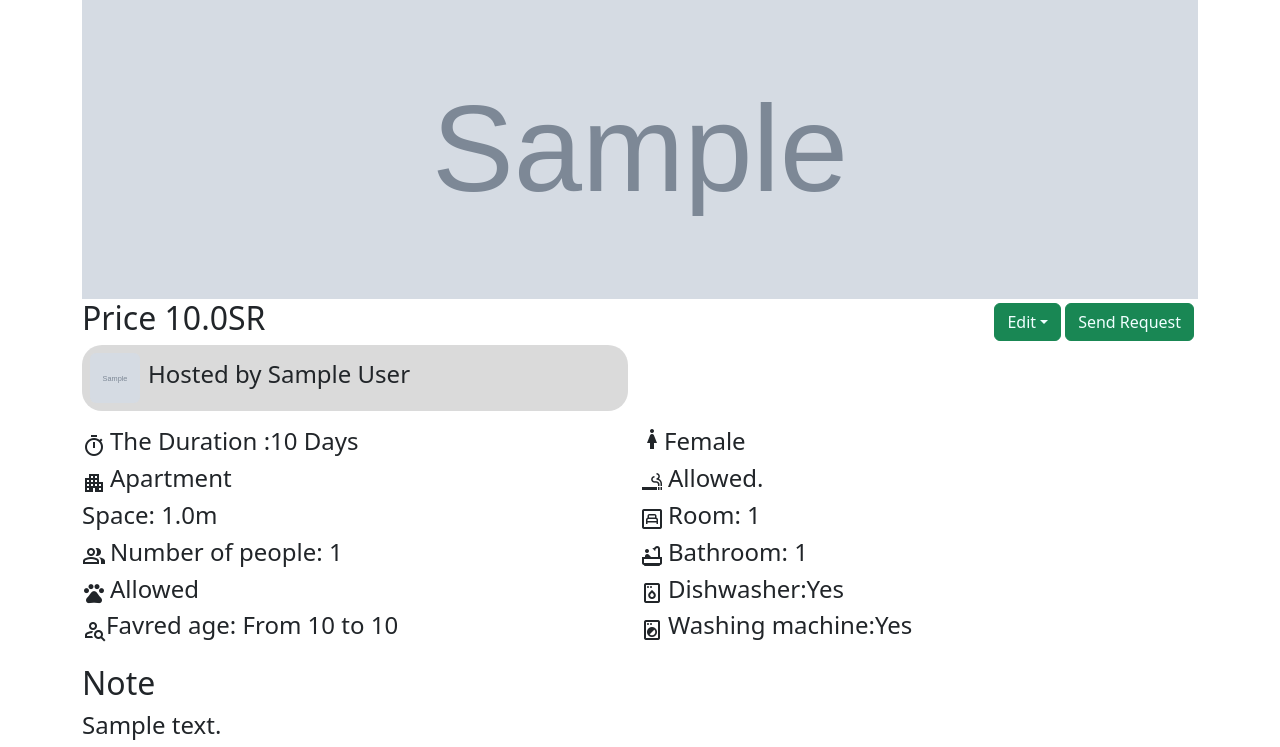
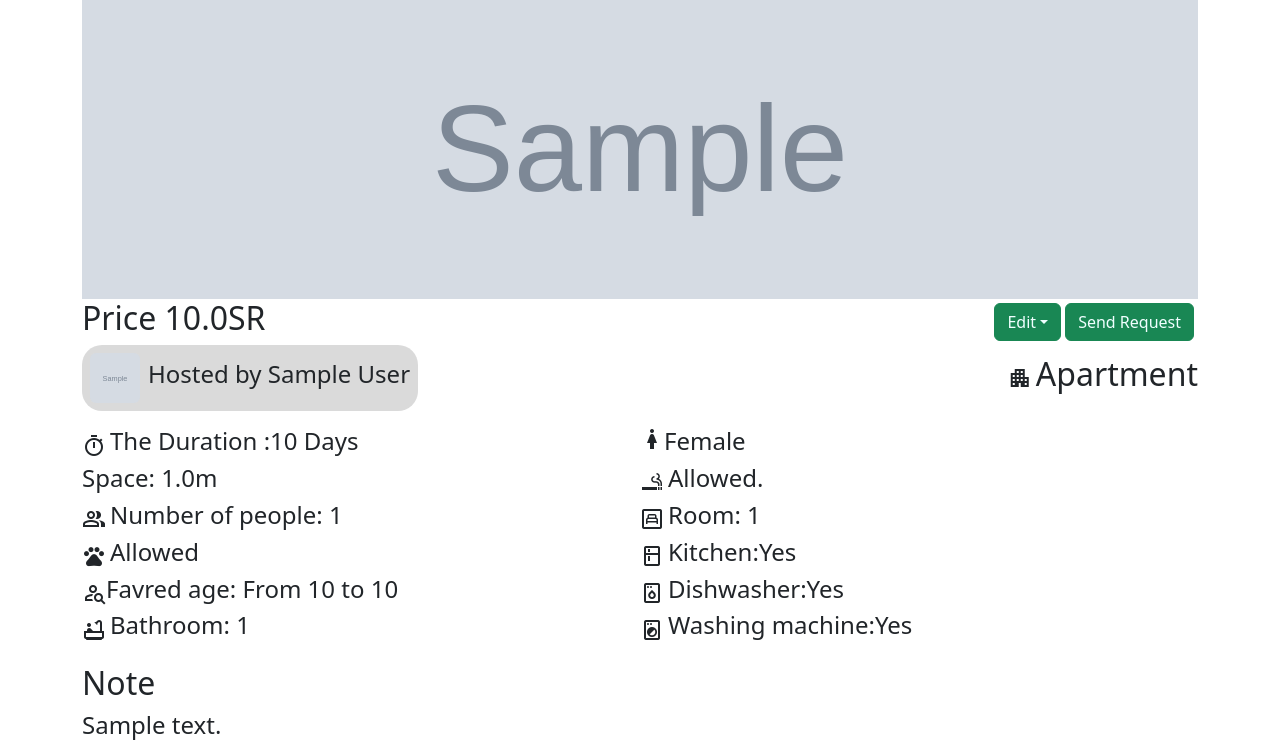
Before and after one commit to Aseelalshammrani/Roommate, a Django app: page /advertisement/details/1/ in a window 1280 px wide. Shown: the part 113-860 px from the top of the page. Run offline with Django 5.2, Linux system fonts and the light colour scheme; tables that the repository leaves empty hold one stand-in row (values such as "Sample post"); grey boxes marked "Sample" are stand-in pictures.

Commit message:
Done Update and delete 4ever

```diff
--- a/RoommateProject/advertisements/templates/advertisements/advertisement_details.html
+++ b/RoommateProject/advertisements/templates/advertisements/advertisement_details.html
@@ -18,7 +18,7 @@
           Edit</button>
         <ul class="dropdown-menu">
           <li><a class="dropdown-item" href="{% url 'advertisements:update_advertisement_view' advertisement.id %}">Update</a></li>
-          <li><a class="dropdown-item" href="#">Delete</a></li>
+          <li><a class="dropdown-item" data-bs-toggle="modal" data-bs-target="#deleteadvertisement">Delete</a></li>
         </ul>
       </div>
 
@@ -29,11 +29,23 @@
 </div>
 
 <div class="row">
-<div class="col-6">
+<div class="d-flex justify-content-between align-items-center">
 <div class="profile d-flex gap-2 align-items-center p-2">
 <img src="{{advertisement.user.profile.personal_image.url}}" height="50" width="50" class="rounded">
 <h4>Hosted by {{advertisement.user.first_name}} {{advertisement.user.last_name}}</h4>
 </div>
+
+<div class="d-flex align-items-center gap-1">
+    {% if advertisement.type_of_residential == 'House' %}
+    <span class="material-symbols-outlined">home</span>
+    {% elif advertisement.type_of_residential == 'Room' %}
+    <span class="material-symbols-outlined">night_shelter</span>
+    {%else%}
+    <span class="material-symbols-outlined">apartment</span>
+    {% endif %}
+<h2>{{advertisement.type_of_residential}}</h2>
+</div>
+
 </div>
 </div>
 
@@ -44,17 +56,6 @@
 <div class="d-flex align-items-center gap-1">
 <span class="material-symbols-outlined">timer</span>
 <h4>The Duration :{{advertisement.duration_residence}} {{advertisement.type_of_duration}}</h4>
-</div>
-
-<div class="d-flex align-items-center gap-1">
-    {% if advertisement.type_of_residential == 'House' %}
-    <span class="material-symbols-outlined">home</span>
-    {% elif advertisement.type_of_residential == 'Room' %}
-    <span class="material-symbols-outlined">night_shelter</span>
-    {%else%}
-    <span class="material-symbols-outlined">apartment</span>
-    {% endif %}
-<h4>{{advertisement.type_of_residential}}</h4>
 </div>
 
 <div class="d-flex align-items-center gap-1">
@@ -79,6 +80,11 @@
 <div class="d-flex align-items-center">
 <span class="material-symbols-outlined">person_search</span>
 <h4>Favred age: From {{advertisement.min_age}} to {{advertisement.max_age}} </h4>
+</div>
+
+<div class="d-flex align-items-center gap-1">
+<span class="material-symbols-outlined">bathtub</span>
+<h4>Bathroom: {{advertisement.bathroom}}</h4>
 </div>
 
 </div>
@@ -108,9 +114,14 @@
 </div>
 
 <div class="d-flex align-items-center gap-1">
-<span class="material-symbols-outlined">bathtub</span>
-<h4>Bathroom: {{advertisement.bathroom}}</h4>
+    <span class="material-symbols-outlined">kitchen</span>
+    {% if advertisement.has_kitchen == True %}
+    <h4>Kitchen:Yes</h4>
+    {%else%}
+    <h4>Kitchen:No</h4>
+    {%endif%}
 </div>
+
 
 <div class="d-flex align-items-center gap-1">
     <span class="material-symbols-outlined">dishwasher_gen</span>
@@ -150,7 +161,25 @@
         </div>
         <div class="modal-footer">
           <button type="button" class="btn btn-secondary" data-bs-dismiss="modal">Cancel</button>
-          <a href="#" class="btn btn-success">Yes, I want to send it.</a>
+          <a href="#" class="btn btn-success">Yes</a>
+        </div>
+      </div>
+    </div>
+  </div>
+
+  <div class="modal fade" id="deleteadvertisement" tabindex="-1" aria-labelledby="exampleModalLabel" aria-hidden="true">
+    <div class="modal-dialog">
+      <div class="modal-content">
+        <div class="modal-header">
+          <h1 class="modal-title fs-5" id="deleteadvertisement">Delete advertisement</h1>
+          <button type="button" class="btn-close" data-bs-dismiss="modal" aria-label="Close"></button>
+        </div>
+        <div class="modal-body">
+            Are you sure you want to delete advertisement?
+        </div>
+        <div class="modal-footer">
+          <button type="button" class="btn btn-secondary" data-bs-dismiss="modal">Cancel</button>
+          <a href="{% url 'advertisements:delete_advertisement_view' advertisement.id %}" class="btn btn-danger">Yes, I want to delete it.</a>
         </div>
       </div>
     </div>
--- a/RoommateProject/advertisements/urls.py
+++ b/RoommateProject/advertisements/urls.py
@@ -6,5 +6,6 @@ urlpatterns = [
     path('update/advertisement/<advertisement_id>/',views.update_advertisement_view,name='update_advertisement_view'),
     path('advertisement/details/<advertisement_id>/', views.advertisement_details_view, name='advertisement_details_view'),
     path('browse_advertisements', views.browse_advertisements_view , name='browse_advertisements_view'),
+    path('delete/advertisement/<advertisement_id>/',views.delete_advertisement_view,name='delete_advertisement_view')
 
 ]
--- a/RoommateProject/advertisements/views.py
+++ b/RoommateProject/advertisements/views.py
@@ -62,36 +62,62 @@ def update_advertisement_view(request:HttpRequest, advertisement_id):
     advertisement = Advertisement.objects.get(id=advertisement_id)
     if request.method == "POST":
         advertisement.title = request.POST["title"]
-        if 'image' in request.POST:
+        if 'image' in request.FILES:
             advertisement.image = request.FILES["image"]
         advertisement.type_of_duration = request.POST["type_of_duration"]
         advertisement.duration_residence = request.POST["duration_residence"]
-        advertisement.advertisement_date = request.POST["advertisement_date"]
         advertisement.type_of_residential = request.POST["type_of_residential"]
         advertisement.longitude = request.POST["longitude"]
         advertisement.latitiiude = request.POST["latitiiude"]
         advertisement.space = request.POST["space"]
         advertisement.price = request.POST["price"]
         advertisement.number_of_people = request.POST["number_of_people"]
-        advertisement.animal_allowed = request.POST["animal_allowed"]
+        if 'animal_allowed' in request.POST:
+            advertisement.animal_allowed = request.POST['animal_allowed']
+        else:
+            advertisement.animal_allowed = False
+        if 'dishwasher' in request.POST:
+            advertisement.dishwasher = request.POST['dishwasher']
+        else:
+            advertisement.dishwasher = False
+
+        if 'smoke_allowed' in request.POST:
+            advertisement.smoke_allowed = request.POST['smoke_allowed']
+        else:
+            advertisement.smoke_allowed = False
+
+        if 'has_kitchen' in request.POST:
+            advertisement.has_kitchen = request.POST['has_kitchen']
+        else:
+            advertisement.has_kitchen = False
+
+        if 'washing_machine' in request.POST:
+            advertisement.washing_machine = request.POST['washing_machine']
+        else:
+            advertisement.washing_machine = False
+
+        if 'advertisement_status' in request.POST:
+            advertisement.advertisement_status = request.POST['advertisement_status']
+        else:
+            advertisement.advertisement_status=True
+
         advertisement.min_age = request.POST["min_age"]
         advertisement.max_age = request.POST["max_age"]
         advertisement.gender = request.POST["gender"]
-        advertisement.smoke_allowed = request.POST["smoke_allowed"]
-        advertisement.advertisement_status = request.POST["advertisement_status"]
         advertisement.note = request.POST["note"]
         advertisement.rooms_number = request.POST["rooms_number"]
         advertisement.bathroom = request.POST["bathroom"]
-        advertisement.has_kitchen = request.POST["has_kitchen"]
-        advertisement.approved_status = request.POST["approved_status"]
-        advertisement.dishwasher=request.POST['dishwasher']
-        advertisement.washing_machine=request.POST['washing_machine']
         advertisement.save()
-        return redirect("advertisements/advertisement_details_view", advertisement_id=advertisement.id)
-    return render(request,"advertisements/update_advertisement.html", {"advertisement": advertisement,'types_of_duration':Advertisement.types_of_duration,'types_of_residential':Advertisement.types_of_duration})
+        return redirect("advertisements:advertisement_details_view", advertisement_id=advertisement.id)
+    return render(request,"advertisements/update_advertisement.html", {"advertisement": advertisement,'types_of_duration':Advertisement.types_of_duration,'types_of_residential':Advertisement.types_of_residential,'types_of_gender':Advertisement.types_of_gender})
 
 def rent_request(request:HttpRequest,advertisement_id):
     advertisement = Advertisement.objects.get(id=advertisement_id)
     rent_request=Rent_Request(advertisement=advertisement,user=request.user)
     if 'order_status' in request.POST:
         rent_request.order_status=request.POST['order_status']
+
+def delete_advertisement_view(request:HttpRequest, advertisement_id):
+    advertisement=Advertisement.objects.get(id=advertisement_id)
+    advertisement.delete()
+    return redirect("advertisements:browse_advertisements_view")
```
Also changed, not shown: RoommateProject/advertisements/templates/advertisements/update_advertisement.html (+33 -22 lines), RoommateProject/media/images/Maram_Alasmari_qrcode_ocqM46c.png (added), RoommateProject/media/images/patrick-perkins-3wylDrjxH-E-unsplash_1_plrSQcF.jpg (added).
